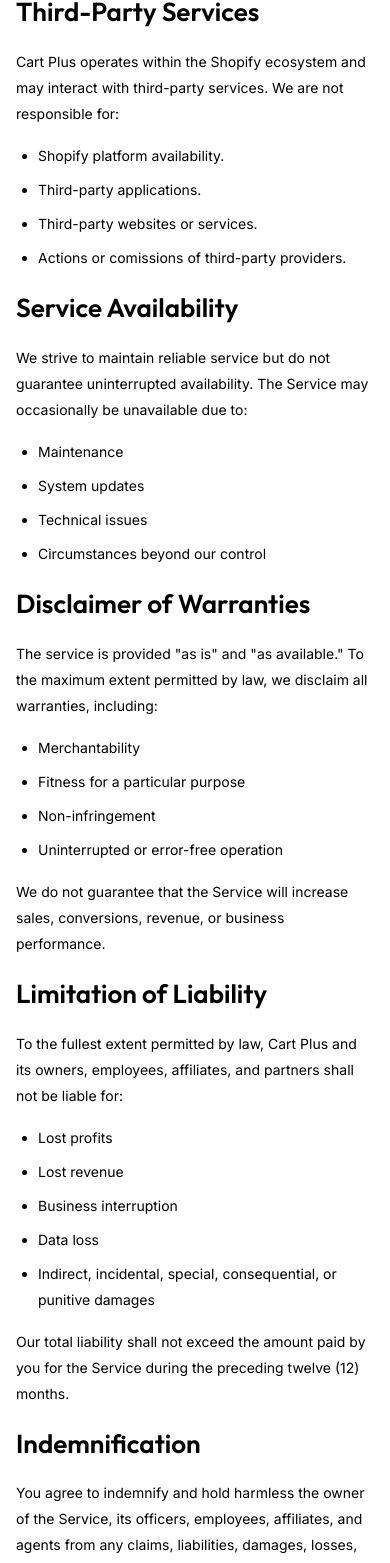
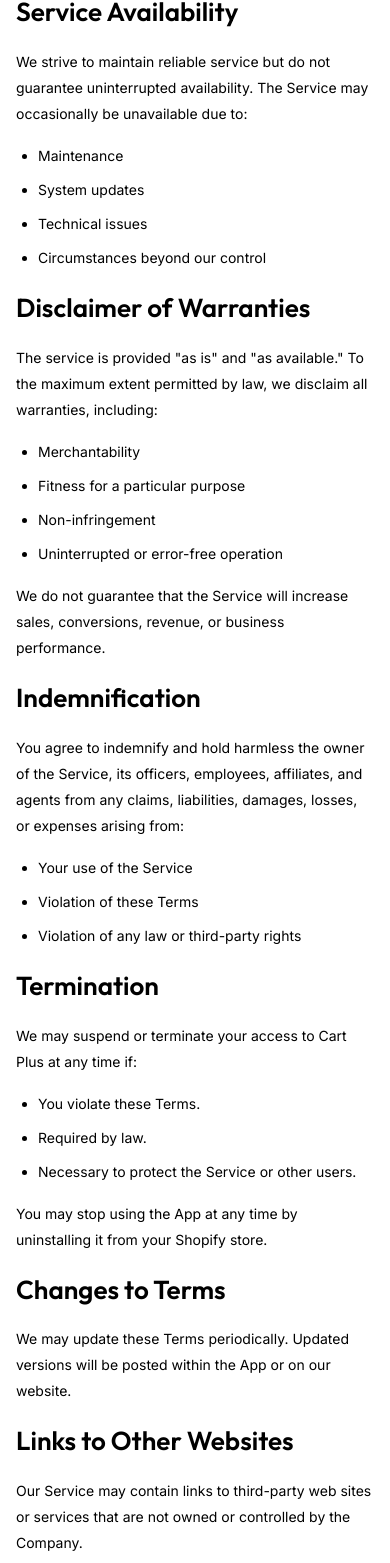
Before and after one commit to k-ankush07/Cart-Plus-App-Website, a React (Vite) app: page /terms-and-condition in a window 390 px wide. Shown: the part 3074-4637 px from the top of the page. Built offline with nearby package versions, Linux system fonts and the light colour scheme.

Commit message:
Initial commit

```diff
--- a/src/components/TopHeading.jsx
+++ b/src/components/TopHeading.jsx
@@ -9,9 +9,9 @@ export default function TopHeading({ heading, paragraph, showGradient }) {
                     <h1 className='heading-line-height font-bold max-[540px]:text-[28px] text-[45px] lg:text-[65px] max-w-[1000px] mx-auto leading-[40px] lg:leading-[70px] mb-[20px]'>
                         {heading}
                     </h1>
-                    <p className='max-[540px]:text-[14px] text-[18px] max-[540px]:leading-[22px] leading-[28px] mx-auto max-w-[1000px]'>
+                    {/* <p className='max-[540px]:text-[14px] text-[18px] max-[540px]:leading-[22px] leading-[28px] mx-auto max-w-[1000px]'>
                         {paragraph}
-                    </p>
+                    </p> */}
                 </div>
             </Container>
             {showGradient && (<div className='absolute z-0 top-0 left-0 hidden xl:block'>
--- a/src/sections/About/DrawerDesigned.jsx
+++ b/src/sections/About/DrawerDesigned.jsx
@@ -14,7 +14,6 @@ const benefits = [
 export default function DrawerDesigned() {
     return (
         <section className="relative ">
-
             <Container className="py-[40px] max-[540px]:py-[20px] relative z-10">
                 <div className='hidden md:block'>
                     <img src="https://cartplus.io/cartplus-img/Group 1707480407 (2).svg" alt="" className='absolute w-full max-w-[61%] right-[165px] top-[107px]' />
@@ -67,7 +66,7 @@ export default function DrawerDesigned() {
                     </div>
                 </div>
             </Container>
-            <div className='absolute z-0 bottom-[-150%] left-0 hidden xl:block'>
+            <div className='absolute z-0 bottom-[-140%] left-0 hidden xl:block'>
                 <img src="https://cartplus.io/cartplus-img/Subtract (7).svg" alt="" loading="lazy" decoding="async" />
             </div>
         </section>
--- a/src/sections/Contact/ContactForm.jsx
+++ b/src/sections/Contact/ContactForm.jsx
@@ -14,10 +14,10 @@ const ICONS = {
 }
 
 const SOCIAL = [
-  { key: 'linkedin', href: '#', label: 'LinkedIn' },
-  { key: 'facebook', href: '#', label: 'Facebook' },
+  { key: 'linkedin', href: 'https://www.linkedin.com/in/cart-plus-2375a5422/', label: 'LinkedIn' },
+  { key: 'facebook', href: 'https://www.facebook.com/profile.php?id=61591767910161', label: 'Facebook' },
   // { key: 'twitter', href: '#', label: 'Twitter/X' },
-  { key: 'instagram', href: '#', label: 'Instagram' },
+  { key: 'instagram', href: 'https://www.instagram.com/cart__plus/', label: 'Instagram' },
 ]
 
 const CONTACT_INFO = [
@@ -249,18 +249,18 @@ export default function ContactForm() {
 
                 <div className='mt-3 flex flex-col gap-4'>
                   <div>
-                    <h3 className='heading-line-height font-semibold text-[20px] lg:text-[20px]'>Improve Your Cart Experience</h3>
+                    {/* <h3 className='heading-line-height font-semibold text-[20px] lg:text-[20px]'>Improve Your Cart Experience</h3> */}
                     <p className='text-[16px] mt-1'>
                       Tell us about the challenges you're facing, and we'll help you create a smoother shopping journey for your customers.
                     </p>
                   </div>
 
-                  <div>
+                  {/* <div>
                     <h3 className='font-semibold text-[18px] lg:text-[20px]'>Boost Conversions & Revenue</h3>
                     <p className='text-[16px] mt-1'>
                       Discover how Cart Plus can reduce cart abandonment, increase average order value, and help turn more visitors into customers.
                     </p>
-                  </div>
+                  </div> */}
                 </div>
               </div>
 
@@ -290,6 +290,7 @@ export default function ContactForm() {
                       key={key}
                       href={href}
                       aria-label={label}
+                      target='_blank'
                       className="flex h-[38px] sm:h-[50px] w-[38px] sm:w-[50px] items-center justify-center rounded-full bg-[#6C4DFF] "
 
                     >
--- a/src/sections/Terms/TermsConditions.jsx
+++ b/src/sections/Terms/TermsConditions.jsx
@@ -144,19 +144,7 @@ export default function TermsConditions() {
                     </p>
 
                     {/* 9. Third-Party Services */}
-                    <h2 className="font-semibold text-[35px] max-[540px]:text-[26px] leading-[1.3] mb-[20px] mt-[20px]">
-                        Third-Party Services
-                    </h2>
-                    <p className="max-[540px]:text-[14px] text-[18px] leading-[26px] mb-[16px]">
-                        Cart Plus operates within the Shopify ecosystem and may interact with
-                        third-party services. We are not responsible for:
-                    </p>
-                    <ul className="list-disc pl-[22px] max-[540px]:text-[14px] text-[18px] leading-[26px] mb-[16px] space-y-[8px]">
-                        <li>Shopify platform availability.</li>
-                        <li>Third-party applications.</li>
-                        <li>Third-party websites or services.</li>
-                        <li>Actions or comissions of third-party providers.</li>
-                    </ul>
+
 
                     {/* 10. Service Availability */}
                     <h2 className="font-semibold text-[35px] max-[540px]:text-[26px] leading-[1.3] mb-[20px] mt-[20px]">
@@ -192,25 +180,7 @@ export default function TermsConditions() {
                         revenue, or business performance.
                     </p>
 
-                    {/* 12. Limitation of Liability */}
-                    <h2 className="font-semibold text-[35px] max-[540px]:text-[26px] leading-[1.3] mb-[20px] mt-[20px]">
-                        Limitation of Liability
-                    </h2>
-                    <p className="max-[540px]:text-[14px] text-[18px] leading-[26px] mb-[16px]">
-                        To the fullest extent permitted by law, Cart Plus and its owners, employees,
-                        affiliates, and partners shall not be liable for:
-                    </p>
-                    <ul className="list-disc pl-[22px] max-[540px]:text-[14px] text-[18px] leading-[26px] mb-[16px] space-y-[8px]">
-                        <li>Lost profits</li>
-                        <li>Lost revenue</li>
-                        <li>Business interruption</li>
-                        <li>Data loss</li>
-                        <li>Indirect, incidental, special, consequential, or punitive damages</li>
-                    </ul>
-                    <p className="max-[540px]:text-[14px] text-[18px] leading-[26px] mb-[16px]">
-                        Our total liability shall not exceed the amount paid by you for the Service
-                        during the preceding twelve (12) months.
-                    </p>
+
 
                     {/* 13. Indemnification */}
                     <h2 className="font-semibold text-[35px] max-[540px]:text-[26px] leading-[1.3] mb-[20px] mt-[20px]">
@@ -248,8 +218,16 @@ export default function TermsConditions() {
                     </h2>
                     <p className="max-[540px]:text-[14px] text-[18px] leading-[26px] mb-[16px]">
                         We may update these Terms periodically. Updated versions will be posted within
-                        the App or on our website. Continued use of the Service after updates
-                        constitutes acceptance of the revised Terms.
+                        the App or on our website.
+                    </p>
+
+
+                     <h2 className="font-semibold text-[35px] max-[540px]:text-[26px] leading-[1.3] mb-[20px] mt-[20px]">
+                        Links to Other Websites
+
+                    </h2>
+                    <p className="max-[540px]:text-[14px] text-[18px] leading-[26px] mb-[16px]">
+                    Our Service may contain links to third-party web sites or services that are not owned or controlled by the Company.
                     </p>
 
                     {/* 16. Governing Law */}
@@ -289,13 +267,6 @@ export default function TermsConditions() {
                         Email: support@cartplus.io
                     </ul>
 
-                    {/* 18. Entire Agreement */}
-                    <h2 className="font-semibold text-[35px] max-[540px]:text-[26px] leading-[1.3] mb-[20px] mt-[20px]">
-                        Entire Agreement
-                    </h2>
-                    <p className="max-[540px]:text-[14px] text-[18px] leading-[26px]">
-                     These Terms constitute the entire agreement regarding your use of Cart Plus and supersede all prior agreements, understandings, or communications.
-                    </p>
 
                 </div>
             </Container>
--- a/src/sections/home/SmartFeatures.jsx
+++ b/src/sections/home/SmartFeatures.jsx
@@ -99,15 +99,15 @@ export default function Features() {
 
                   {/* Collapsible body */}
                   <div
-                    className={`overflow-hidden transition-all duration-350 ease-in-out ${isActive ? 'max-h-[200px] pb-[18px]' : 'max-h-0'
+                    className={`overflow-hidden transition-all duration-350 ease-in-out ${isActive ? 'max-h-[200px] pb-[15px]' : 'max-h-0'
                       }`}
                   >
-                    <p className='text-[18px] max-[540px]:text-[16px] my-[10px] leading-[28px] max-[540px]:leading-[22px] max-w-full md:max-w-[415px] text-black'>
+                    <p className='text-[18px] max-[540px]:text-[16px] my-[5px] leading-[28px] max-[540px]:leading-[22px] max-w-full md:max-w-[415px] text-black'>
                       {feature.description}
                     </p>
-                    <a href={feature.href} className='inline-block text-[16px] underline'>
+                    {/* <a href={feature.href} className='inline-block text-[16px] underline'>
                       {feature.linkText}
-                    </a>
+                    </a>*/}
                   </div>
                 </div>
               )
```
Also changed, not shown: src/sections/About/ShopifyCarts.jsx (+8 -8 lines), src/sections/Privacy/PrivacyPolicy.jsx (+6 -10 lines).
